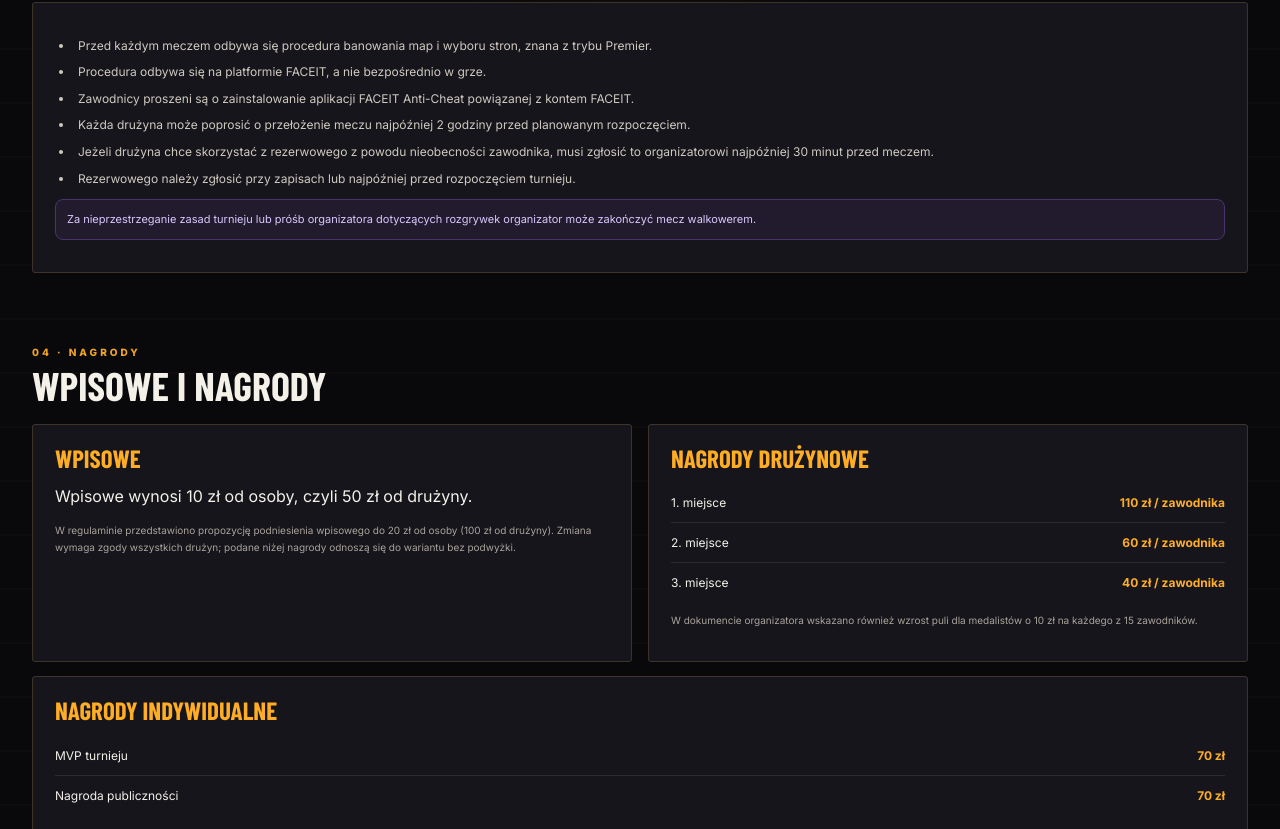
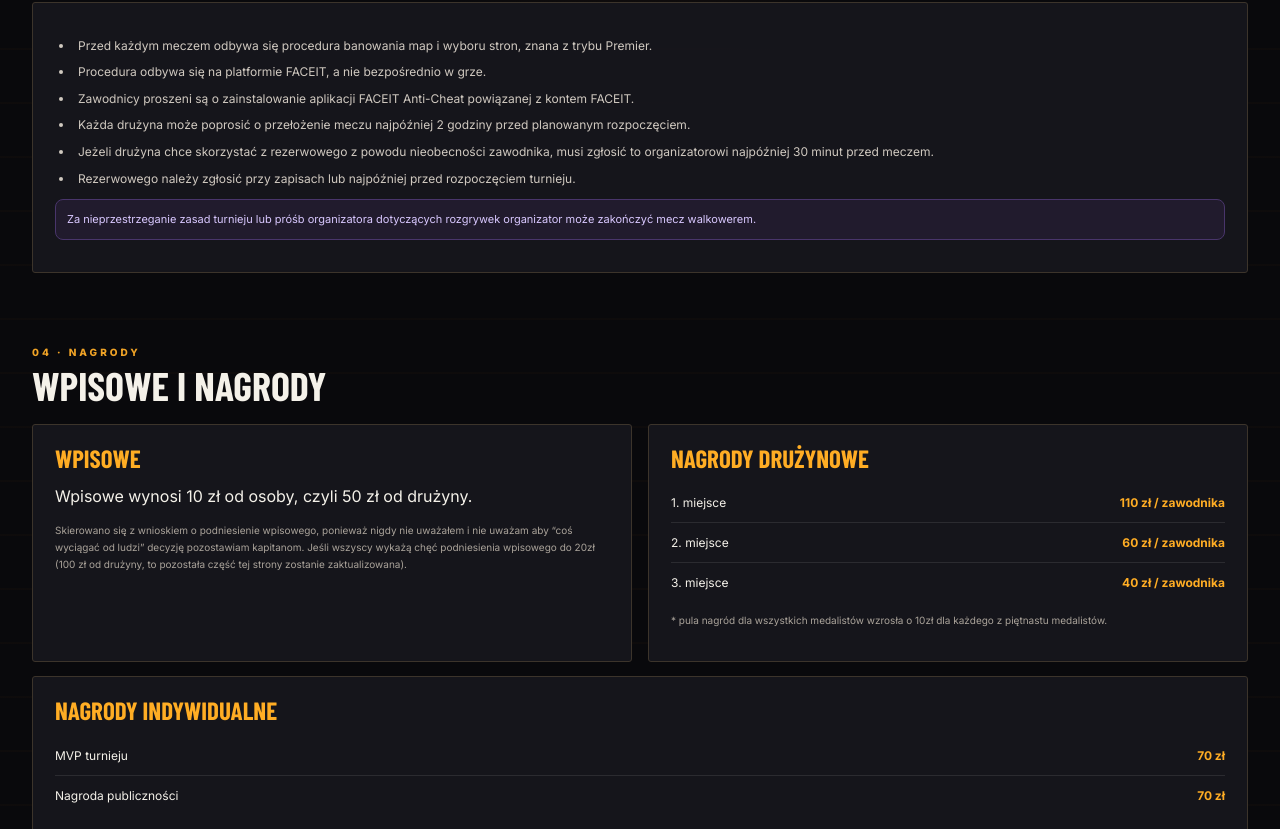
Before and after one commit to BlazePL007/IVturniejCS, a plain HTML site: page info.html in a window 1280 px wide. Shown: the part 1707-2536 px from the top of the page. Drawn offline with nearby package versions, Linux system fonts and the light colour scheme; a web font is replaced by a local one.

Commit message:
Update info.html

```diff
--- a/info.html
+++ b/info.html
@@ -48,7 +48,7 @@
           <li>Nazwa drużyny (w razie potrzeby także sposób jej wymawiania).</li>
           <li>Nicki Steam wszystkich zawodników, z oznaczeniem kapitana.</li>
           <li>Kontakt do kapitana lub osoby odpowiedzialnej za szybki kontakt z organizatorem.</li>
-          <li>Opcjonalnie: logo/avatar, hymn drużyny oraz krótki opis zespołu i zawodników.</li>
+          <li>Opcjonalnie: logo/avatar, muzyka drużyny oraz krótki opis zespołu i zawodników.</li>
         </ul>
         <p class="note">Materiały dodatkowe można przekazać również po zgłoszeniu. Mogą zostać wykorzystane podczas losowania grup, otwarcia turnieju, zapowiedzi meczów i przerw.</p>
       </article>
@@ -114,7 +114,7 @@
       <article class="panel">
         <h3 class="info-card-title">Wpisowe</h3>
         <p>Wpisowe wynosi 10 zł od osoby, czyli 50 zł od drużyny.</p>
-        <p class="note">W regulaminie przedstawiono propozycję podniesienia wpisowego do 20 zł od osoby (100 zł od drużyny). Zmiana wymaga zgody wszystkich drużyn; podane niżej nagrody odnoszą się do wariantu bez podwyżki.</p>
+        <p class="note">Skierowano się z wnioskiem o podniesienie wpisowego, ponieważ nigdy nie uważałem i nie uważam aby “coś wyciągać od ludzi” decyzję pozostawiam kapitanom. Jeśli wszyscy wykażą chęć podniesienia wpisowego do 20zł (100 zł od drużyny, to pozostała część tej strony zostanie zaktualizowana).</p>
       </article>
       <article class="panel">
         <h3 class="info-card-title">Nagrody drużynowe</h3>
@@ -123,7 +123,7 @@
           <div><span>2. miejsce</span><strong>60 zł / zawodnika</strong></div>
           <div><span>3. miejsce</span><strong>40 zł / zawodnika</strong></div>
         </div>
-        <p class="note">W dokumencie organizatora wskazano również wzrost puli dla medalistów o 10 zł na każdego z 15 zawodników.</p>
+        <p class="note">* pula nagród dla wszystkich medalistów wzrosła o 10zł dla każdego z piętnastu medalistów.</p>
       </article>
     </div>
     <article class="panel info-panel-spaced">
```
